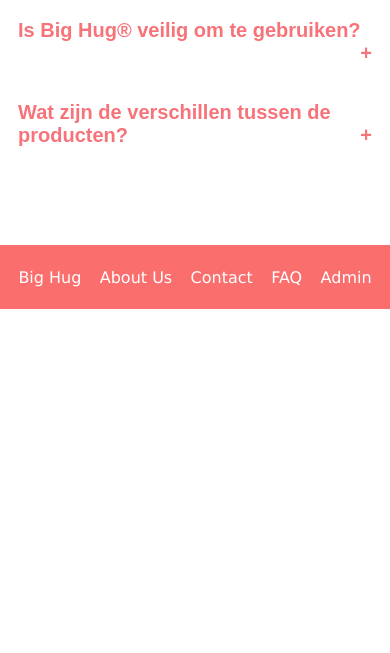
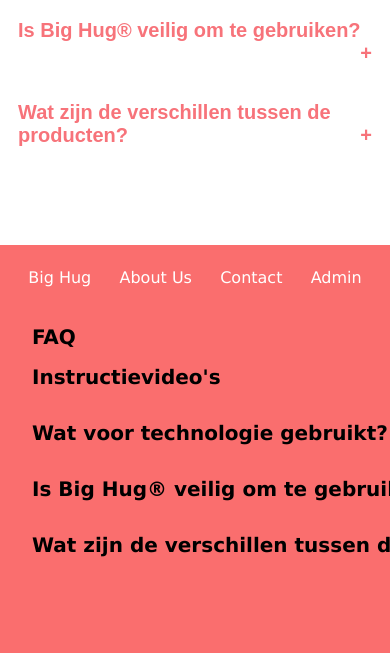
Before and after one commit to QuinnGitt/big-hug-xl, a PHP site: page /faq.php in a window 390 px wide; the page is wider, and only the part inside the window is pictured. Shown: the part 752-1405 px from the top of that part. Before the commit the page ends 1061 px from the top of that part, so only its background shows below. Run offline with PHP 8.4, Linux system fonts and the light colour scheme; style sheets or scripts are compiled from the project's sources.

Commit message:
faq gerealiseerd in de footer voor mobiele versie

```diff
--- a/css/footer.css
+++ b/css/footer.css
@@ -1,5 +1,9 @@
 @charset "UTF-8";
-footer .footer_links {
+@media screen and (min-width: 992px) {
+  .footerFAQ {
+    display: none;
+  }
+  .footer_links {
     background-color: #FA6E6E;
     text-align: center;
     height: 4rem;
@@ -7,10 +11,81 @@ footer .footer_links {
     justify-content: space-evenly;
     align-items: center;
   }
-footer a {
+  a {
     color: white;
     text-decoration: none;
     font-family: "Lucida Sans", "Lucida Sans Regular", "Lucida Grande", "Lucida Sans Unicode", Geneva, Verdana,  sans-serif;
   }
+  .mobile {
+    display: none;
+  }
+}
+@media screen and (max-width: 992px) {
+  footer .footer_links {
+    display: none;
+  }
+  section.footerFAQ {
+    display: flex;
+    flex-direction: column;
+    margin: 1rem 2rem 0 2rem;
+  }
+  section.footerFAQ h2 {
+    font-family: "Lucida Sans", "Lucida Sans Regular", "Lucida Grande", "Lucida Sans Unicode", Geneva, Verdana, sans-serif;
+    font-size: 20px;
+  }
+  section.footerFAQ .vragen {
+    display: flex;
+    justify-content: center;
+    flex-direction: column;
+    align-items: center;
+    margin-bottom: 5rem;
+  }
+  section.footerFAQ .vragen button {
+    color: #000000;
+  }
+  section.footerFAQ .vragen .accordion {
+    cursor: pointer;
+    padding: 1rem 0;
+    width: 100%;
+    border: none;
+    text-align: left;
+    outline: none;
+    transition: 0.4s;
+    background-color: #FA6E6E;
+    font-family: "Lucida Sans", "Lucida Sans Regular", "Lucida Grande", "Lucida Sans Unicode", Geneva, Verdana, sans-serif;
+    font-size: 20px;
+  }
+  section.footerFAQ .vragen .accordion:after {
+    content: "+";
+    float: right;
+    margin-left: 5px;
+  }
+  section.footerFAQ .vragen .active:after {
+    content: "−";
+  }
+  section.footerFAQ .vragen .panel {
+    padding: 0 18px;
+    max-height: 0;
+    overflow: hidden;
+    transition: max-height 0.2s ease-out;
+    font-family: "Lucida Sans", "Lucida Sans Regular", "Lucida Grande", "Lucida Sans Unicode", Geneva, Verdana, sans-serif;
+    font-size: 20px;
+  }
+  .footerFAQ {
+    background-color: #FA6E6E;
+  }
+  .footerFAQ .footer_links {
+    text-align: center;
+    height: 4rem;
+    display: flex;
+    justify-content: space-evenly;
+    align-items: center;
+  }
+  .footerFAQ a, .footerFAQ .mobile {
+    color: white;
+    text-decoration: none;
+    font-family: "Lucida Sans", "Lucida Sans Regular", "Lucida Grande", "Lucida Sans Unicode", Geneva, Verdana,  sans-serif;
+  }
+}
 
 /*# sourceMappingURL=footer.css.map */
--- a/faq.php
+++ b/faq.php
@@ -53,7 +53,6 @@
             </div>
         </div>
         </section>
-        <script src="js/faq.js"></script>
         <?php include "footer.php"?>
     </body>
     </html>
--- a/footer.php
+++ b/footer.php
@@ -6,8 +6,18 @@
         <a href="faq.php">FAQ</a>
         <a href="admin.php">Admin</a>
     </div>
+</footer>
 
-    <!-- <section>
+<footer class="footerFAQ">
+    <div class="footer_links">
+        <a href="index.php">Big Hug</a>
+        <a href="aboutUs.php">About Us</a>
+        <a href="contact.php">Contact</a>
+        <a href="admin.php">Admin</a>
+    </div>
+
+    <section class="footerFAQ">
+        <h2>FAQ</h2>
         <div class="vragen">
             <button class="accordion">Instructievideo's</button>
                 <div class="panel">
@@ -39,7 +49,7 @@
                 </p>
             </div>
         </div>
-        </section> -->
+        </section>
 </footer>
 
 <script src="js/faq.js"></script>
--- a/scss/footer.scss
+++ b/scss/footer.scss
@@ -1,4 +1,7 @@
-footer {
+@media screen and (min-width: 992px) {
+  .footerFAQ {
+    display: none;
+  }
   .footer_links {
     background-color: #FA6E6E;
     text-align: center;
@@ -7,9 +10,91 @@ footer {
     justify-content: space-evenly;
     align-items: center;
   }
-
   a {
     color: white;
     text-decoration:none;
-    font-family: 'Lucida Sans', 'Lucida Sans Regular', 'Lucida Grande', 'Lucida Sans Unicode', Geneva, Verdana, sans-serif;  }
+    font-family: 'Lucida Sans', 'Lucida Sans Regular', 'Lucida Grande', 'Lucida Sans Unicode', Geneva, Verdana, sans-serif;
+    }
+    .mobile {
+    display: none;
+    }
 }
+
+
+@media screen and (max-width: 992px) {
+  footer {
+    .footer_links {
+      display: none ;
+    }
+  }
+  section.footerFAQ {
+    display: flex;
+    flex-direction: column;
+    margin: 1rem 2rem 0 2rem;
+
+    h2 {
+      font-family: 'Lucida Sans', 'Lucida Sans Regular', 'Lucida Grande', 'Lucida Sans Unicode', Geneva, Verdana, sans-serif;
+      font-size: 20px;
+    }
+
+        .vragen {
+        display: flex;
+        justify-content: center;
+        flex-direction: column;
+        align-items: center;
+        margin-bottom: 5rem;
+
+        button {
+        color: #000000;
+        }
+
+        .accordion {
+        cursor: pointer;
+        padding: 1rem 0;
+        width: 100%;
+        border: none;
+        text-align: left;
+        outline: none;
+        transition: 0.4s;
+        background-color: #FA6E6E;
+        font-family: 'Lucida Sans', 'Lucida Sans Regular', 'Lucida Grande', 'Lucida Sans Unicode', Geneva, Verdana, sans-serif;
+        font-size: 20px;
+        }
+
+        .accordion:after {
+          content: '\002B';
+          float: right;
+          margin-left: 5px;
+        }
+
+        .active:after {
+          content: "\2212";
+        }
+
+        .panel {
+          padding: 0 18px;
+          max-height: 0;
+          overflow: hidden;
+          transition: max-height 0.2s ease-out;
+          font-family: 'Lucida Sans', 'Lucida Sans Regular', 'Lucida Grande', 'Lucida Sans Unicode', Geneva, Verdana, sans-serif;
+          font-size: 20px;
+        }
+    }
+  }
+  .footerFAQ {
+    background-color: #FA6E6E;
+    .footer_links {
+      text-align: center;
+      height: 4rem;
+      display: flex;
+      justify-content: space-evenly;
+      align-items: center;
+    }
+
+    a, .mobile {
+      color: white;
+      text-decoration:none;
+      font-family: 'Lucida Sans', 'Lucida Sans Regular', 'Lucida Grande', 'Lucida Sans Unicode', Geneva, Verdana, sans-serif;
+      }
+  }
+}
```
Also changed, not shown: css/infopage.css (+28 -5 lines), 2 other files. Lines whose indentation alone changed are shown as unchanged.
